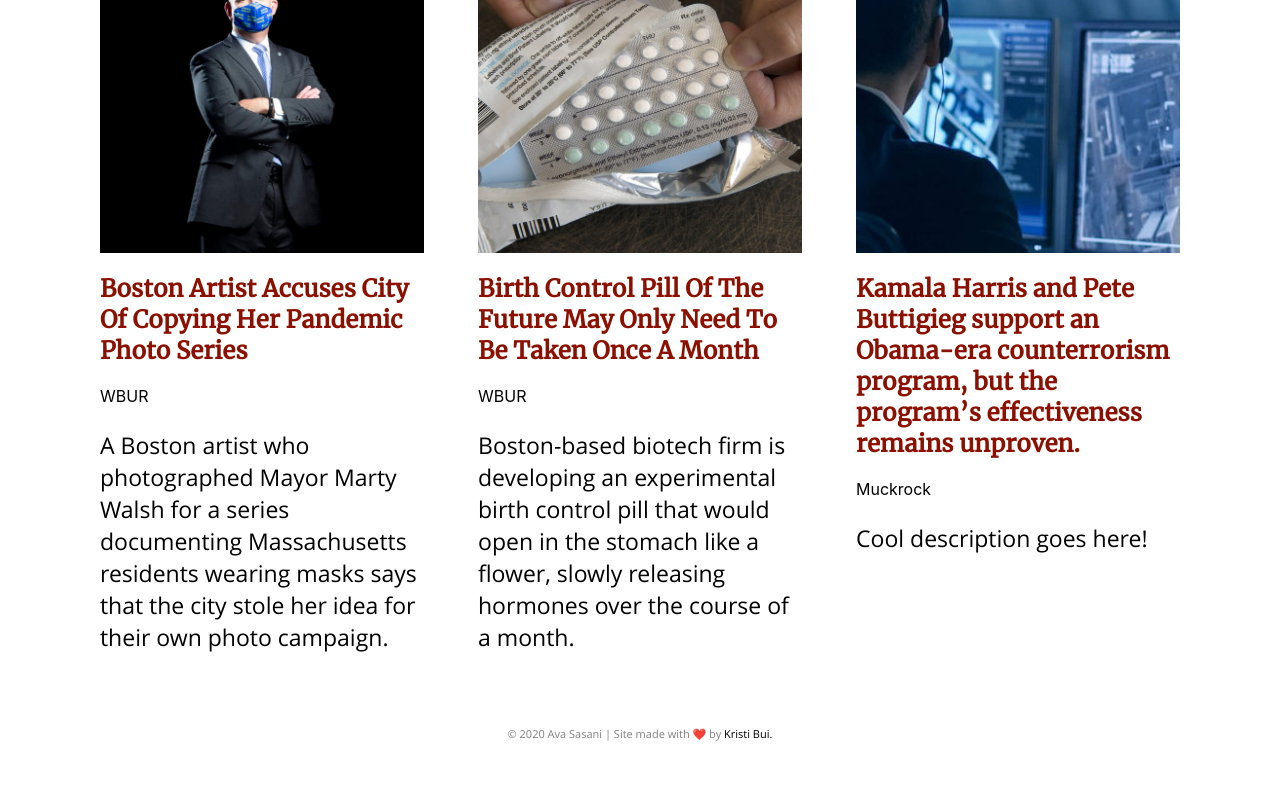
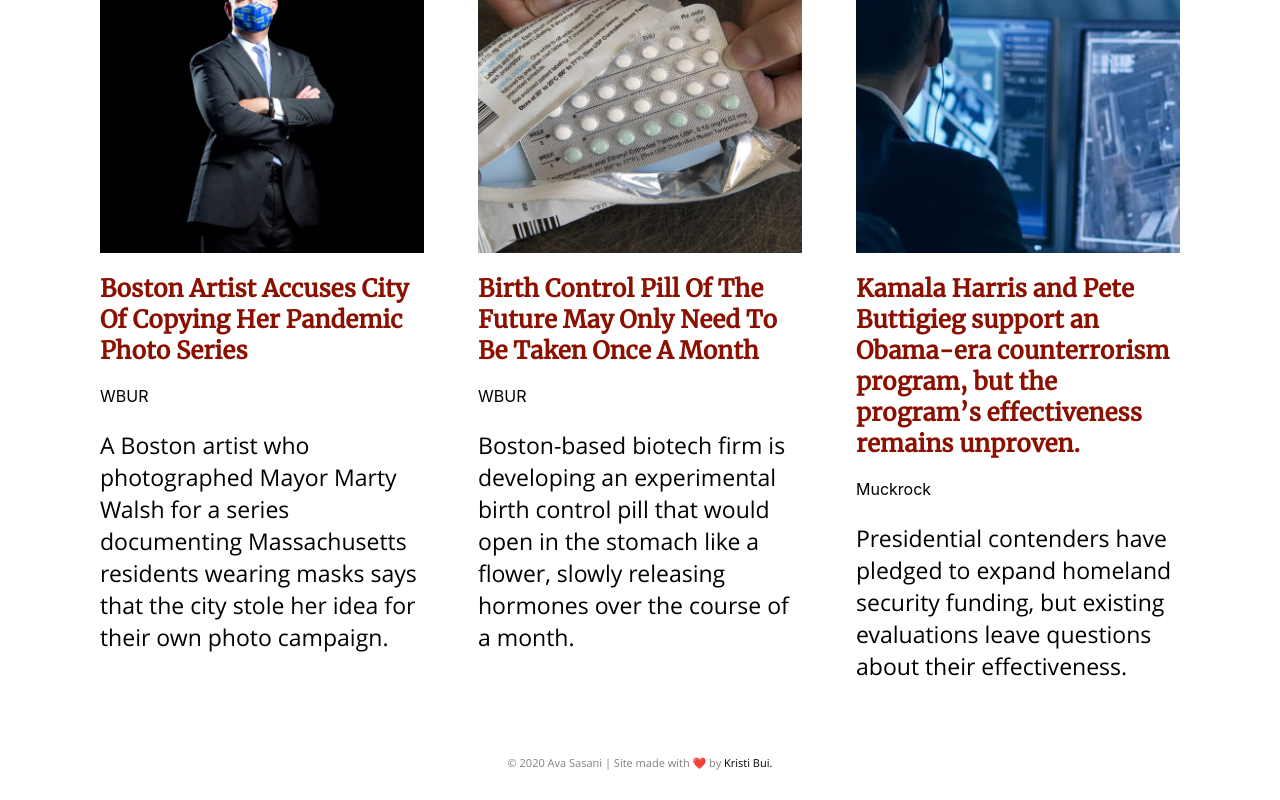
Before and after one commit to kristibui/ava-portfolio, a React (Create React App) app: page /read in a window 1280 px wide. Shown: the part 474-1274 px from the top of the page. Before the commit the page ends 1245 px from the top, so only its background shows below. Built offline with nearby package versions, Linux system fonts and the light colour scheme.

Commit message:
Add description for article

```diff
--- a/src/read/ReadComponent.js
+++ b/src/read/ReadComponent.js
@@ -68,7 +68,8 @@ const ReadComponent = () => {
                     </h2>
                     <span>Muckrock</span>
 
-                    <p>Cool description goes here!
+                    <p>Presidential contenders have pledged to expand homeland security funding,
+                        but existing evaluations leave questions about their effectiveness.
                     </p>
                 </div>
             </div>
```
